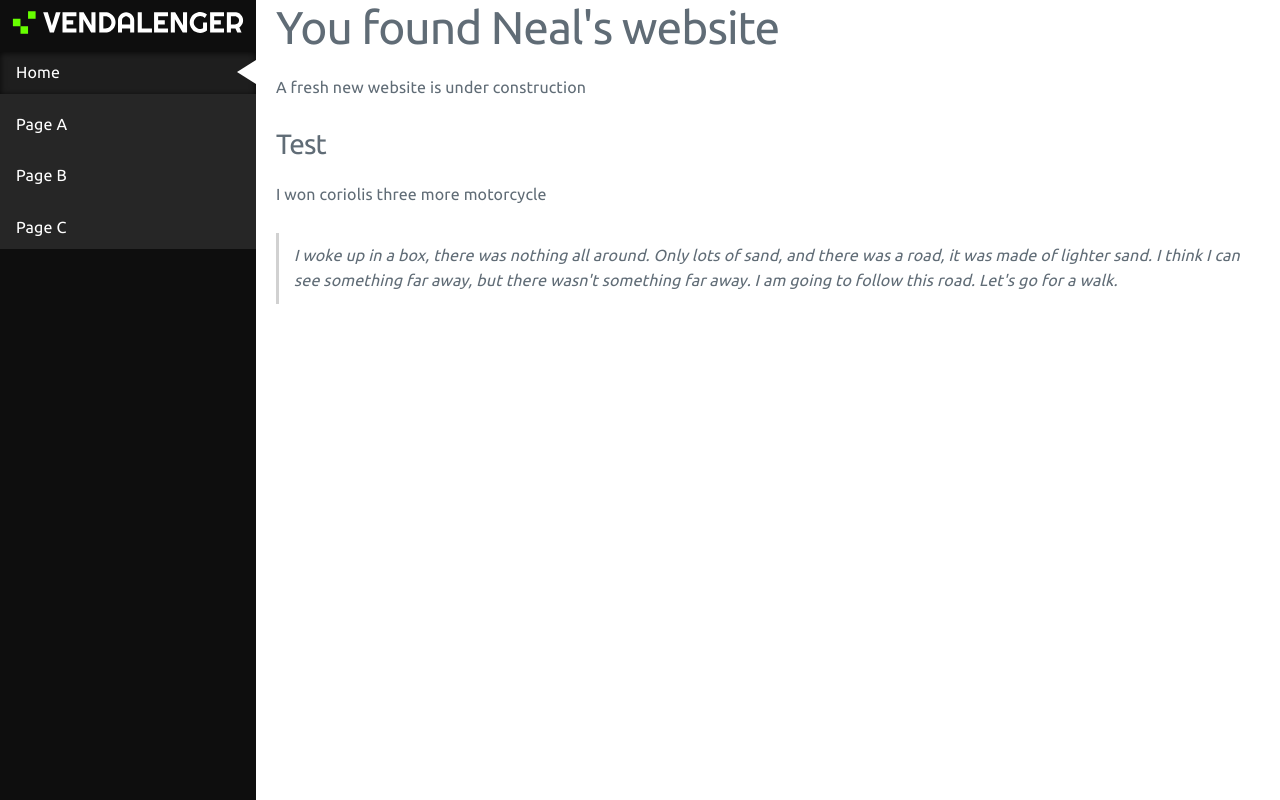
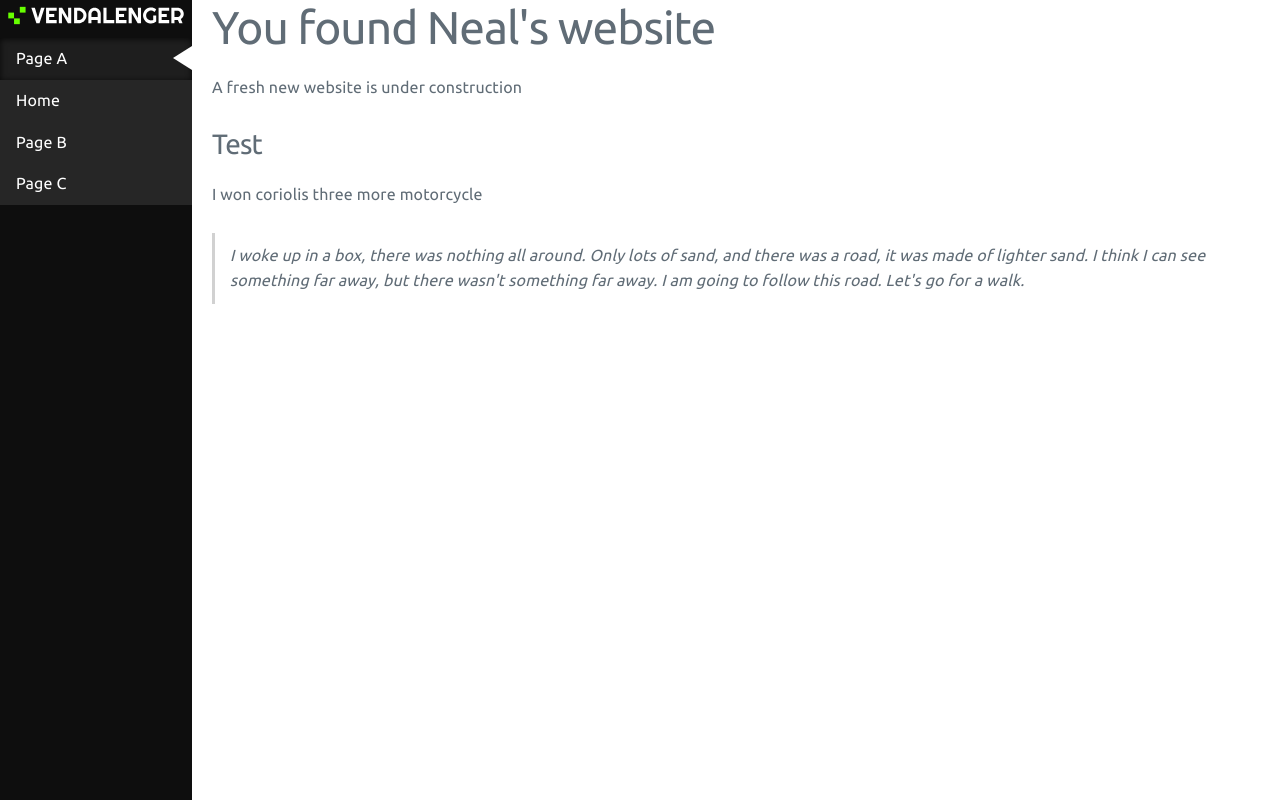
Before and after one commit to Capital-Asterisk/website, a plain HTML site: page index.html in a window 1280 px wide. Drawn offline with nearby package versions, Linux system fonts and the light colour scheme.

Commit message:
Implement Navigation

```diff
--- /dev/null
+++ b/home.html
@@ -0,0 +1,9 @@
+<h1>You found Neal's website</h1>
+
+<p>A fresh new website is under construction</p>
+
+<h3>Test</h3>
+<p>I won coriolis three more motorcycle</p>
+<blockquote>
+<p><em>I woke up in a box, there was nothing all around. Only lots of sand, and there was a road, it was made of lighter sand. I think I can see something far away, but there wasn't something far away. I am going to follow this road. Let's go for a walk.</em></p>
+</blockquote>
--- a/index.html
+++ b/index.html
@@ -30,28 +30,66 @@
         background-color: #262626;
       }
 
+      li {
+        margin: 0px;
+        cursor: pointer;
+      }
+
       li a {
         display: block;
         color: #FFF;
         padding: 8px 16px;
+        margin: 0px;
         text-decoration: none;
       }
 
+      li a:hover:not(.selected) {
+        background-color: #555;
+      }
+
       li a:hover {
-        background-color: #555;
-        color: white;
+        color: #FFF;
       }
 
       .selected {
         background-color: #1e1e1e;
         box-shadow: inset 0px 1px 6px 0px rgba(0,0,0,0.75);
+        cursor: default;
+      }
+
+      .vertnav {
+        background-color:#0e0e0e;
+        width: 192px;
+        min-width: 192px;
       }
 
     </style>
 
     <script>
 
+      // Paralell with nav bar
+      var pages = [
+        {
+          id: "home",
+          niceName: "Home"
+        },
+        {
+          id: "a",
+          niceName: "Page A"
+        },
+        {
+          id: "b",
+          niceName: "Page B"
+        },
+        {
+          id: "c",
+          niceName: "Page C"
+        },
+      ]
+
       var content = null;
+      var arrow = null;
+      var navButts = null;
 
       var loadedPage = "";
 
@@ -62,16 +100,75 @@
         }
       }
 
-      var loadPage = function(url) {
-        if (loadedPage == url)
-          return;
-        loadedPage = url;
+      var loadPage = function(index, addh) {
+        selectButton(index);
+        //if (loadedPage == url)
+        //  return;
+        //loadedPage = url;
         clearPage();
-        //$.get(url, function(data){
-        //  $("body").append(data);
-        //});
-        content.append("not yet implemented");
+
+        if (addh) {
+          history.pushState({ }, pages[index].niceName, "#" + pages[index].id);
+        }
+
+        fetch(pages[index].id + '.html')
+	      .then((response) => response.text())
+        .then((html) => {
+            content.innerHTML = html;
+        })
+        .catch((error) => {
+            console.warn(error);
+        });
       }
+
+      var selectButton = function(index) {
+
+        var listt = navButts.children[index];
+
+        // Add the white arrow thing
+        var button = listt.children[listt.children.length - 1];
+        listt.insertBefore(arrow, listt.children[0]);
+
+        // Remove all the selected buttons
+        //var selected = document.getElementsByClassName("selected")
+        //for (var i = 0; i < selected; i ++) {
+        //  selected[i].
+        //}
+        // There should only be one selected button so it's okay
+        var frog = document.getElementsByClassName("selected");
+        if (frog.length > 0) {
+          frog[0].classList.remove("selected")
+        }
+
+        button.classList.add("selected");
+
+
+      }
+
+      var navPush = function(index) {
+        loadPage(index, true);
+        //console.log(button);
+      }
+
+      var loadUrl = function() {
+        var tohref = window.location.href.split("#")[1];
+
+        if (tohref) {
+          for (var i = 0; i < pages.length; i ++) {
+            if (pages[i].id == tohref) {
+              loadPage(i);
+              break;
+            }
+          }
+
+        } else {
+          loadPage(0);
+        }
+      }
+
+      window.onpopstate = function(event) {
+        loadUrl();
+      };
 
     </script>
   </head>
@@ -98,33 +195,20 @@
 
     <div style="display: flex; flex-flow: row; flex-grow: 1;">
 
-      <div class="" style="background-color:#0e0e0e; width: 256px; min-width:256px">
-      <object data="img/vendalenger_nav.svg" type="image/svg+xml" style="margin:6px">
+      <div class="vertnav">
+      <object data="img/vendalenger_nav.svg" type="image/svg+xml" style="margin:3px">
       </object>
-        <ul>
-          <li>
-            <svg width="24" height="24" style="position:relative;top:8px;float:right;">
-              <polygon points="24,0 24,24 5,12" style="fill:white;fill-rule:evenodd;stroke-width:0" />
-            </svg>
-            <a onclick="loadPage('')" href="" class="selected">Home</a>
-          </li>
-          <li><a onclick="loadPage('home')">Page A</a></li>
-          <li><a onclick="loadPage('home')">Page B</a></li>
-          <li><a onclick="loadPage('home')">Page C</a></li>
+        <ul id="navButts">
+          <li><a onclick="navPush(0)">Page A</a></li>
+          <li><a onclick="navPush(1)">Home</a></li>
+          <li><a onclick="navPush(2)">Page B</a></li>
+          <li><a onclick="navPush(3)">Page C</a></li>
 
 
         </ul>
       </div>
       <div class="container" id="mainContent" style="flex-grow : 1; min-height:100%">
-          <h1>You found Neal's website</h1>
 
-          <p>A fresh new website is under construction</p>
-
-          <h3>Test</h3>
-          <p>I won coriolis three more motorcycle</p>
-          <blockquote>
-          <p><em>I woke up in a box, there was nothing all around. Only lots of sand, and there was a road, it was made of lighter sand. I think I can see something far away, but there wasn't something far away. I am going to follow this road. Let's go for a walk.</em></p>
-          </blockquote>
 
 
 
@@ -133,16 +217,16 @@
 
     </div>
 
+    <svg id="arrowThing" width="24" height="24" style="display:hidden;position:relative;top:8px;float:right;">
+      <polygon points="24,0 24,24 5,12" style="fill:white;fill-rule:evenodd;stroke-width:0" />
+    </svg>
+
     <script>
       content = document.getElementById("mainContent");
+      arrow = document.getElementById("arrowThing");
+      navButts = document.getElementById("navButts");
 
-      var tohref = window.location.href.split("#")[1];
-
-      if (tohref) {
-        loadPage(tohref + ".html");
-      } else {
-        //loadPage("home.html");
-      }
+      loadUrl();
     </script>
 
   </body>
```
